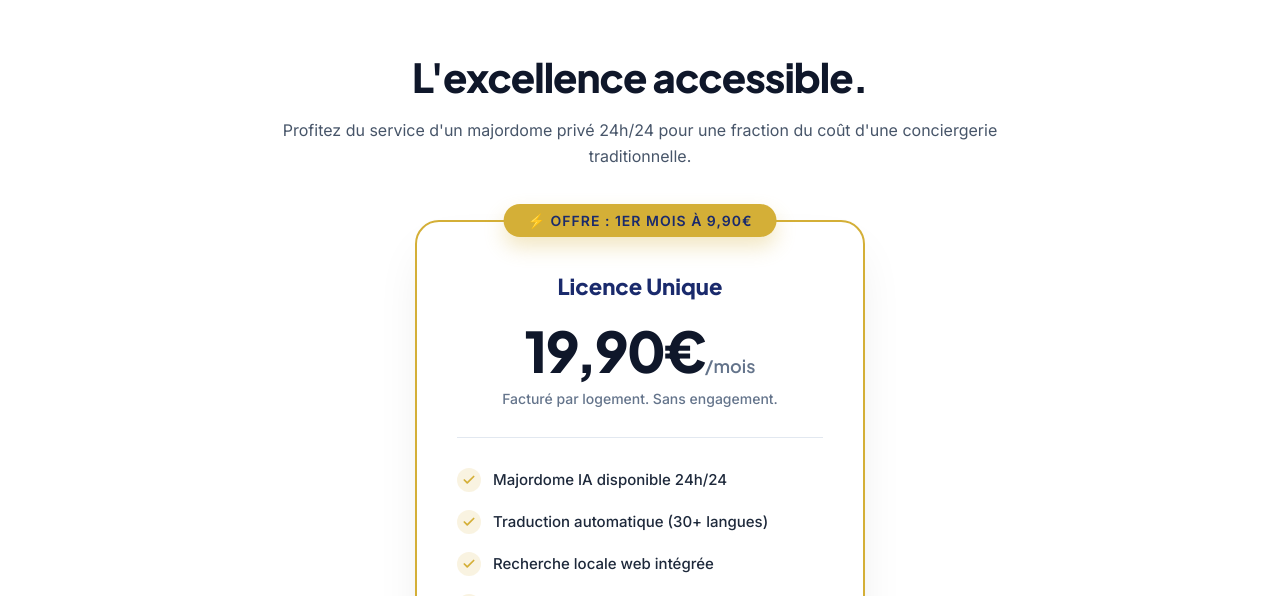
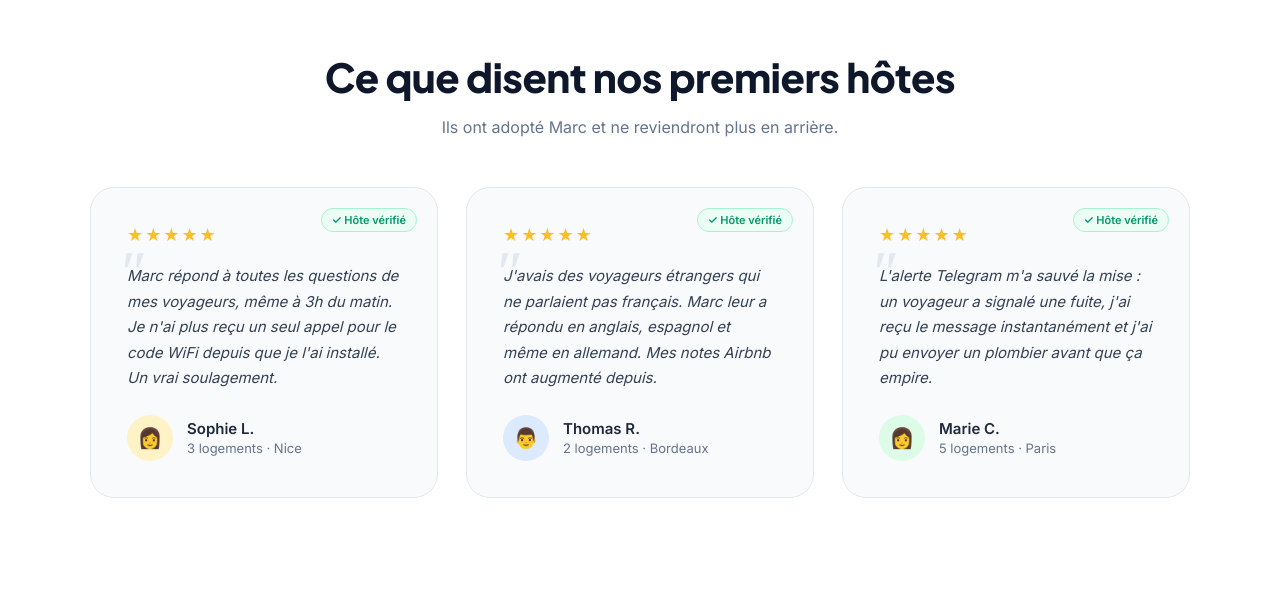
Before and after one commit to DorianNoam/smarthost-app, a Next.js app: page / in a window 1280 px wide. Shown: the part 4184-4780 px from the top of the page. Built offline with nearby package versions, Linux system fonts and the light colour scheme.

Commit message:
Update index.js

```diff
--- a/pages/index.js
+++ b/pages/index.js
@@ -7,8 +7,20 @@ export default function Home() {
       <Head>
         <title>Major Marc | Le Majordome IA pour vos locations Courte durée</title>
         <meta name="description" content="Déléguez la gestion de vos voyageurs à Marc, l'IA qui répond 24h/24, recommande des adresses locales et vous alerte uniquement en cas d'urgence." />
-        <meta property="og:title" content="Major Marc | Le Majordome IA" />
-        <meta property="og:description" content="Gérez vos locations sans stress pour le prix d'un seul frais de ménage." />
+        {/* ✅ Open Graph — aperçu sur WhatsApp, LinkedIn, Facebook */}
+        <meta property="og:title" content="MajorMarc — Le Majordome IA pour vos locations" />
+        <meta property="og:description" content="Marc répond à vos voyageurs 24h/24, recommande les meilleures adresses locales et vous alerte en cas d'urgence. 1er mois à 9,90€." />
+        <meta property="og:type" content="website" />
+        <meta property="og:url" content="https://smarthost-app.vercel.app" />
+        <meta property="og:image" content="https://images.unsplash.com/photo-1600596542815-ffad4c1539a9?auto=format&fit=crop&w=1200&h=630&q=80" />
+        <meta property="og:image:width" content="1200" />
+        <meta property="og:image:height" content="630" />
+        <meta property="og:locale" content="fr_FR" />
+        {/* Twitter Card */}
+        <meta name="twitter:card" content="summary_large_image" />
+        <meta name="twitter:title" content="MajorMarc — Le Majordome IA pour vos locations" />
+        <meta name="twitter:description" content="Marc répond à vos voyageurs 24h/24. 1er mois à 9,90€." />
+        <meta name="twitter:image" content="https://images.unsplash.com/photo-1600596542815-ffad4c1539a9?auto=format&fit=crop&w=1200&h=630&q=80" />
         <meta name="viewport" content="width=device-width, initial-scale=1" />
       </Head>
 
@@ -94,6 +106,7 @@ export default function Home() {
         .msg { padding: 12px 16px; border-radius: 15px; font-size: 13.5px; line-height: 1.5; max-width: 85%; position: relative; color: #111; }
         .msg-user { background: #dcf8c6; align-self: flex-end; border-bottom-right-radius: 2px; }
         .msg-marc { background: white; align-self: flex-start; border-bottom-left-radius: 2px; box-shadow: 0 1px 2px rgba(0,0,0,0.05); }
+        .msg-time { display: block; font-size: 10px; color: #888; text-align: right; margin-top: 5px; }
 
         .demo-features { flex: 1; max-width: 500px; width: 100%; }
         .feat-row { margin-bottom: 40px; display: flex; gap: 20px; align-items: flex-start; }
@@ -101,7 +114,7 @@ export default function Home() {
         .feat-text h4 { font-size: 20px; margin-bottom: 10px; color: white; font-family: 'Plus Jakarta Sans', sans-serif; font-weight: 700; }
         .feat-text p { color: #94a3b8; line-height: 1.6; font-size: 15px; margin: 0; }
 
-        /* --- THE KILLER FEATURE --- */
+        /* --- KILLER FEATURE --- */
         .killer-feature { background: #fff; padding: 60px 40px; margin: 80px auto 0; max-width: 1000px; border-radius: 24px; box-shadow: 0 20px 50px rgba(0,0,0,0.08); display: flex; flex-wrap: wrap; align-items: center; gap: 40px; text-align: left; }
         .kf-text { flex: 1; min-width: 250px; color: #0f172a;}
         .kf-text span { color: #ef4444; font-weight: 700; letter-spacing: 1px; font-size: 13px; text-transform: uppercase; }
@@ -118,6 +131,21 @@ export default function Home() {
         .benefit-icon { font-size: 32px; margin-bottom: 15px; }
         .benefit-card h4 { font-family: 'Plus Jakarta Sans', sans-serif; font-size: 18px; color: #0f172a; margin-bottom: 10px; font-weight: 700; }
         .benefit-card p { color: #475569; font-size: 15px; line-height: 1.6; margin: 0; }
+
+        /* ✅ --- TÉMOIGNAGES --- */
+        .testimonials { padding: 100px 5%; background: white; text-align: center; }
+        .testi-grid { display: grid; grid-template-columns: repeat(auto-fit, minmax(300px, 1fr)); gap: 28px; max-width: 1100px; margin: 50px auto 0; }
+        .testi-card { background: #f8fafc; border-radius: 24px; padding: 36px; text-align: left; border: 1px solid #e2e8f0; transition: 0.3s; position: relative; }
+        .testi-card:hover { transform: translateY(-4px); box-shadow: 0 20px 40px rgba(0,0,0,0.06); border-color: #d4af37; }
+        .testi-stars { color: #fbbf24; font-size: 18px; letter-spacing: 2px; margin-bottom: 18px; }
+        .testi-quote { font-style: italic; color: #334155; font-size: 15px; line-height: 1.7; margin-bottom: 24px; position: relative; }
+        .testi-quote::before { content: '"'; font-size: 60px; color: #e2e8f0; font-family: Georgia, serif; position: absolute; top: -20px; left: -10px; line-height: 1; z-index: 0; }
+        .testi-quote span { position: relative; z-index: 1; }
+        .testi-author { display: flex; align-items: center; gap: 14px; }
+        .testi-avatar { width: 46px; height: 46px; border-radius: 50%; display: flex; align-items: center; justify-content: center; font-size: 20px; flex-shrink: 0; }
+        .testi-name { font-weight: 800; color: #1e293b; font-size: 15px; margin: 0 0 2px; }
+        .testi-role { color: #64748b; font-size: 13px; margin: 0; }
+        .testi-badge { position: absolute; top: 20px; right: 20px; background: #ecfdf5; color: #059669; font-size: 11px; font-weight: 700; padding: 4px 10px; border-radius: 20px; border: 1px solid #a7f3d0; }
 
         /* --- PRICING SECTION --- */
         .pricing-section { padding: 100px 5%; background: white; text-align: center; }
@@ -137,23 +165,14 @@ export default function Home() {
           font-weight: 800; font-size: 14px; text-transform: uppercase; letter-spacing: 1px;
           box-shadow: 0 10px 20px rgba(212, 175, 55, 0.3); white-space: nowrap;
         }
-
         .plan-name { font-family: 'Plus Jakarta Sans', sans-serif; font-weight: 800; font-size: 22px; color: #1a2a6c; margin-bottom: 15px; }
         .price { font-family: 'Plus Jakarta Sans', sans-serif; font-size: 56px; font-weight: 800; color: #0f172a; letter-spacing: -2px; margin-bottom: 5px; }
         .price span { font-size: 18px; font-weight: 600; color: #64748b; letter-spacing: 0; }
         .billing-cycle { color: #64748b; font-size: 14px; margin-bottom: 30px; font-weight: 500; }
-
         .features-list { text-align: left; margin-bottom: 40px; border-top: 1px solid #e2e8f0; padding-top: 30px; }
         .feature { margin-bottom: 18px; font-size: 15px; display: flex; align-items: center; gap: 12px; color: #1e293b; font-weight: 500; }
-        .check-icon {
-          background: rgba(212, 175, 55, 0.15); color: #d4af37; width: 24px; height: 24px;
-          border-radius: 50%; display: flex; align-items: center; justify-content: center; flex-shrink: 0;
-        }
-
-        .cta-pricing {
-          background: #1a2a6c; color: white; padding: 18px; border-radius: 16px;
-          font-weight: 700; font-size: 16px; transition: 0.3s; text-decoration: none; display: block;
-        }
+        .check-icon { background: rgba(212, 175, 55, 0.15); color: #d4af37; width: 24px; height: 24px; border-radius: 50%; display: flex; align-items: center; justify-content: center; flex-shrink: 0; }
+        .cta-pricing { background: #1a2a6c; color: white; padding: 18px; border-radius: 16px; font-weight: 700; font-size: 16px; transition: 0.3s; text-decoration: none; display: block; }
         .cta-pricing:hover { transform: translateY(-3px); box-shadow: 0 15px 30px rgba(26, 42, 108, 0.2); background: #1e3280; }
         .guarantee { margin-top: 20px; font-size: 13px; color: #64748b; display: flex; align-items: center; justify-content: center; gap: 8px; }
 
@@ -167,42 +186,27 @@ export default function Home() {
         .footer-col ul li a:hover { color: white; }
         .footer-bottom { text-align: center; font-size: 14px; }
 
-        /* 📱 --- CORRECTION RESPONSIVE MOBILE --- 📱 */
+        /* 📱 RESPONSIVE MOBILE */
         @media (max-width: 768px) {
-          /* Navbar: on cache les liens et on garde que Espace Hôte pour ne pas déborder */
           nav { padding: 15px 20px; }
           .brand { font-size: 20px; }
           .nav-link { display: none; }
           .nav-login { padding: 8px 16px; font-size: 13px; }
-
-          /* Sections: on réduit les gros paddings verticaux */
           .hero { padding: 120px 20px 60px; }
-          .steps-section, .pain-section, .demo-section, .benefits, .pricing-section { padding: 60px 20px; }
-
-          /* Grilles: on force une seule colonne pour éviter le scroll horizontal */
-          .steps-grid, .pain-grid, .benefits-grid { grid-template-columns: 1fr; gap: 20px; }
-
-          /* Hero / Boutons: on centre et on met en pleine largeur */
+          .steps-section, .pain-section, .demo-section, .benefits, .testimonials, .pricing-section { padding: 60px 20px; }
+          .steps-grid, .pain-grid, .benefits-grid, .testi-grid { grid-template-columns: 1fr; gap: 20px; }
           .cta-main { width: 100%; justify-content: center; font-size: 14px; padding: 18px 20px; box-sizing: border-box; }
           .badge-hero { font-size: 11px; padding: 6px 12px; }
-
-          /* Layout Démo / Features */
           .demo-features { text-align: left; margin-top: 20px; }
-          .phone-wrapper { display: none; } /* Optionnel: on peut cacher le gros téléphone sur très petit mobile, ou le garder. On le garde mais redimensionné. */
           .phone-frame { height: 500px; }
-
-          /* Killer Feature */
           .killer-feature { flex-direction: column; padding: 30px 20px; margin: 40px auto 0; text-align: center; }
           .kf-text, .notif-mockup { min-width: 100%; }
-
-          /* Pricing Card */
           .price-card-home { padding: 40px 20px; }
           .price { font-size: 44px; }
           .badge-promo { font-size: 12px; padding: 6px 16px; }
-
-          /* Footer */
           .footer-content { flex-direction: column; gap: 30px; text-align: center; }
           .footer-col { display: flex; flex-direction: column; align-items: center; }
+          .testi-card { padding: 28px 24px; }
         }
       `}</style>
 
@@ -218,7 +222,7 @@ export default function Home() {
         </div>
       </nav>
 
-      {/* HERO SECTION */}
+      {/* HERO */}
       <section className="hero">
         <div className="hero-content">
           <div className="badge-hero">⚡ En ce moment : Votre 1er mois à 9,90€</div>
@@ -233,7 +237,7 @@ export default function Home() {
         </div>
       </section>
 
-      {/* LOGOS / INTEGRATIONS */}
+      {/* LOGOS */}
       <section className="logos-section">
         <p>Compatible avec les voyageurs de toutes les plateformes</p>
         <div className="logos-flex">
@@ -341,7 +345,6 @@ export default function Home() {
                 <p>Marc scanne les environs du logement sur internet pour faire des recommandations précises (restos, pharmacies...).</p>
               </div>
             </div>
-
             <div style={{marginTop: '30px'}}>
               <Link href="/register" passHref legacyBehavior>
                 <a className="cta-main" style={{backgroundColor: '#fff', color: '#1a2a6c'}}>Créer mon compte (1er mois à 9,90€)</a>
@@ -373,7 +376,7 @@ export default function Home() {
         </div>
       </section>
 
-      {/* HONEST BENEFITS */}
+      {/* BENEFITS */}
       <section className="benefits">
         <h2 className="section-title">Pourquoi les hôtes nous font confiance</h2>
         <div className="benefits-grid">
@@ -395,7 +398,61 @@ export default function Home() {
         </div>
       </section>
 
-      {/* --- NOUVELLE PRICING SECTION --- */}
+      {/* ✅ TÉMOIGNAGES */}
+      <section className="testimonials">
+        <h2 className="section-title">Ce que disent nos premiers hôtes</h2>
+        <p style={{color: '#64748b', fontSize: '16px', marginTop: '10px'}}>Ils ont adopté Marc et ne reviendront plus en arrière.</p>
+        <div className="testi-grid">
+
+          <div className="testi-card">
+            <span className="testi-badge">✓ Hôte vérifié</span>
+            <div className="testi-stars">★★★★★</div>
+            <div className="testi-quote">
+              <span>Marc répond à toutes les questions de mes voyageurs, même à 3h du matin. Je n'ai plus reçu un seul appel pour le code WiFi depuis que je l'ai installé. Un vrai soulagement.</span>
+            </div>
+            <div className="testi-author">
+              <div className="testi-avatar" style={{background: '#fef3c7'}}>👩</div>
+              <div>
+                <p className="testi-name">Sophie L.</p>
+                <p className="testi-role">3 logements · Nice</p>
+              </div>
+            </div>
+          </div>
+
+          <div className="testi-card">
+            <span className="testi-badge">✓ Hôte vérifié</span>
+            <div className="testi-stars">★★★★★</div>
+            <div className="testi-quote">
+              <span>J'avais des voyageurs étrangers qui ne parlaient pas français. Marc leur a répondu en anglais, espagnol et même en allemand. Mes notes Airbnb ont augmenté depuis.</span>
+            </div>
+            <div className="testi-author">
+              <div className="testi-avatar" style={{background: '#dbeafe'}}>👨</div>
+              <div>
+                <p className="testi-name">Thomas R.</p>
+                <p className="testi-role">2 logements · Bordeaux</p>
+              </div>
+            </div>
+          </div>
+
+          <div className="testi-card">
+            <span className="testi-badge">✓ Hôte vérifié</span>
+            <div className="testi-stars">★★★★★</div>
+            <div className="testi-quote">
+              <span>L'alerte Telegram m'a sauvé la mise : un voyageur a signalé une fuite, j'ai reçu le message instantanément et j'ai pu envoyer un plombier avant que ça empire.</span>
+            </div>
+            <div className="testi-author">
+              <div className="testi-avatar" style={{background: '#dcfce7'}}>👩</div>
+              <div>
+                <p className="testi-name">Marie C.</p>
+                <p className="testi-role">5 logements · Paris</p>
+              </div>
+            </div>
+          </div>
+
+        </div>
+      </section>
+
+      {/* PRICING */}
       <section className="pricing-section" id="tarifs">
         <div className="pricing-header">
           <h2>L'excellence accessible.</h2>
@@ -405,10 +462,8 @@ export default function Home() {
         <div className="price-card-home">
           <div className="badge-promo">⚡ Offre : 1er mois à 9,90€</div>
           <div className="plan-name">Licence Unique</div>
-
           <div className="price">19,90€<span>/mois</span></div>
           <div className="billing-cycle">Facturé par logement. Sans engagement.</div>
-
           <div className="features-list">
             <div className="feature">
               <div className="check-icon"><svg width="14" height="14" viewBox="0 0 24 24" fill="none" stroke="currentColor" strokeWidth="3" strokeLinecap="round" strokeLinejoin="round"><polyline points="20 6 9 17 4 12"></polyline></svg></div>
@@ -431,11 +486,9 @@ export default function Home() {
               Lien web personnalisé pour vos clients
             </div>
           </div>
-
           <Link href="/register" passHref legacyBehavior>
             <a className="cta-pricing">Créer mon compte (1er mois à 9,90€)</a>
           </Link>
-
           <div className="guarantee">
             <svg width="16" height="16" viewBox="0 0 24 24" fill="none" stroke="currentColor" strokeWidth="2" strokeLinecap="round" strokeLinejoin="round"><rect x="3" y="11" width="18" height="11" rx="2" ry="2"></rect><path d="M7 11V7a5 5 0 0 1 10 0v4"></path></svg>
             Paiement sécurisé via Stripe
@@ -443,7 +496,7 @@ export default function Home() {
         </div>
       </section>
 
-      {/* FOOTER COMPLET & LÉGAL */}
+      {/* FOOTER */}
       <footer>
         <div className="footer-content">
           <div className="footer-col">
@@ -452,7 +505,6 @@ export default function Home() {
               Le premier majordome IA qui simplifie la vie des hôtes courte durée.
             </p>
           </div>
-
           <div className="footer-col">
             <h4 style={{color: 'white', marginBottom: '15px'}}>Produit</h4>
             <ul>
@@ -460,17 +512,14 @@ export default function Home() {
               <li><Link href="/register" passHref legacyBehavior><a>Inscription</a></Link></li>
             </ul>
           </div>
-
           <div className="footer-col">
             <h4 style={{color: 'white', marginBottom: '15px'}}>Légal</h4>
             <ul>
-        {/* ✅ LIENS MIS À JOUR VERS TES NOUVELLES PAGES */}
               <li><Link href="/conditions-generales" passHref legacyBehavior><a>Conditions Générales</a></Link></li>
               <li><Link href="/confidentialite" passHref legacyBehavior><a>Confidentialité (RGPD)</a></Link></li>
               <li><Link href="/mentions-legales" passHref legacyBehavior><a>Mentions légales</a></Link></li>
             </ul>
           </div>
-
           <div className="footer-col">
             <h4 style={{color: 'white', marginBottom: '15px'}}>Contact</h4>
             <ul>
@@ -478,7 +527,6 @@ export default function Home() {
             </ul>
           </div>
         </div>
-
         <div className="footer-bottom">
           <p>© 2026 Major Marc - Tous droits réservés.</p>
         </div>
```
Lines whose indentation alone changed are shown as unchanged.
